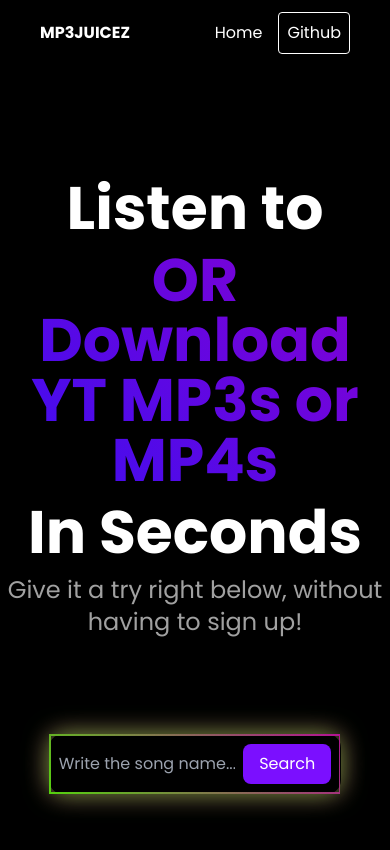
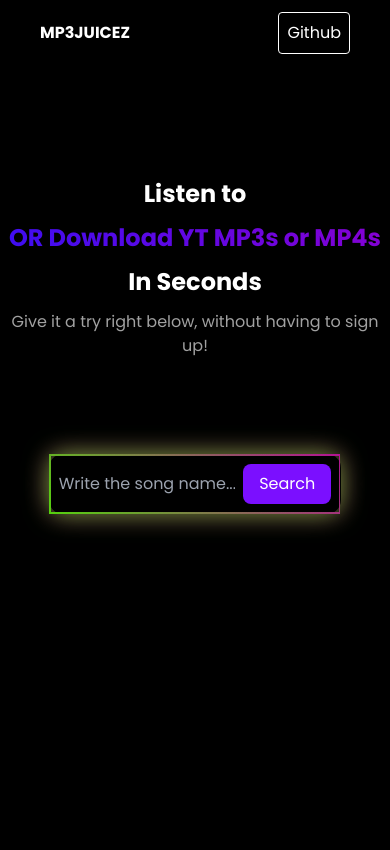
Before and after one commit to waqar606/Music_Player, a Next.js app: page /home in a window 390 px wide. Shown: the top 850 px of the page. Built offline with nearby package versions, Linux system fonts and the light colour scheme.

Commit message:
'guiFixes'

```diff
--- a/src/components/Header.tsx
+++ b/src/components/Header.tsx
@@ -8,7 +8,7 @@
                 <h1 className='text-white font-extrabold'>MP3JUICEZ</h1>
             </div>
             <div className="flex items-center space-x-4 text-white">
-                <a href="" className='hover:text-myPurple transition-all duration-300'>Home</a>
+                {/* <a href="" className='hover:text-myPurple transition-all duration-300'>Home</a> */}
                 <a href="" className='border border-solid border-white
                 hover:border-myPurple hover:text-myPurple px-2 py-2 rounded
                 transition-all duration-300'>Github</a>
--- a/src/components/Landing.tsx
+++ b/src/components/Landing.tsx
@@ -5,10 +5,10 @@
         <section>
             <div className="container mx-auto py-28">
                 <div className='text-center space-y-3'>
-                    <h1 className="text-white text-6xl font-extrabold">Listen to</h1>
-                    <h1 className="um-gradient-text text-6xl font-extrabold">OR Download YT MP3s or MP4s</h1>
-                    <h1 className="text-white text-6xl font-extrabold">In Seconds</h1>
-                    <h5 className="text-myGrey text-2xl">Give it a try right below, without having to sign up!</h5>
+                    <h1 className="text-white text-2xl md:text-6xl font-extrabold">Listen to</h1>
+                    <h1 className="um-gradient-text text-2xl md:text-6xl font-extrabold">OR Download YT MP3s or MP4s</h1>
+                    <h1 className="text-white text-2xl md:text-6xl font-extrabold">In Seconds</h1>
+                    <h5 className="text-myGrey md:text-2xl">Give it a try right below, without having to sign up!</h5>
                 </div>
                 <Form value={""}/>
             </div>
```
